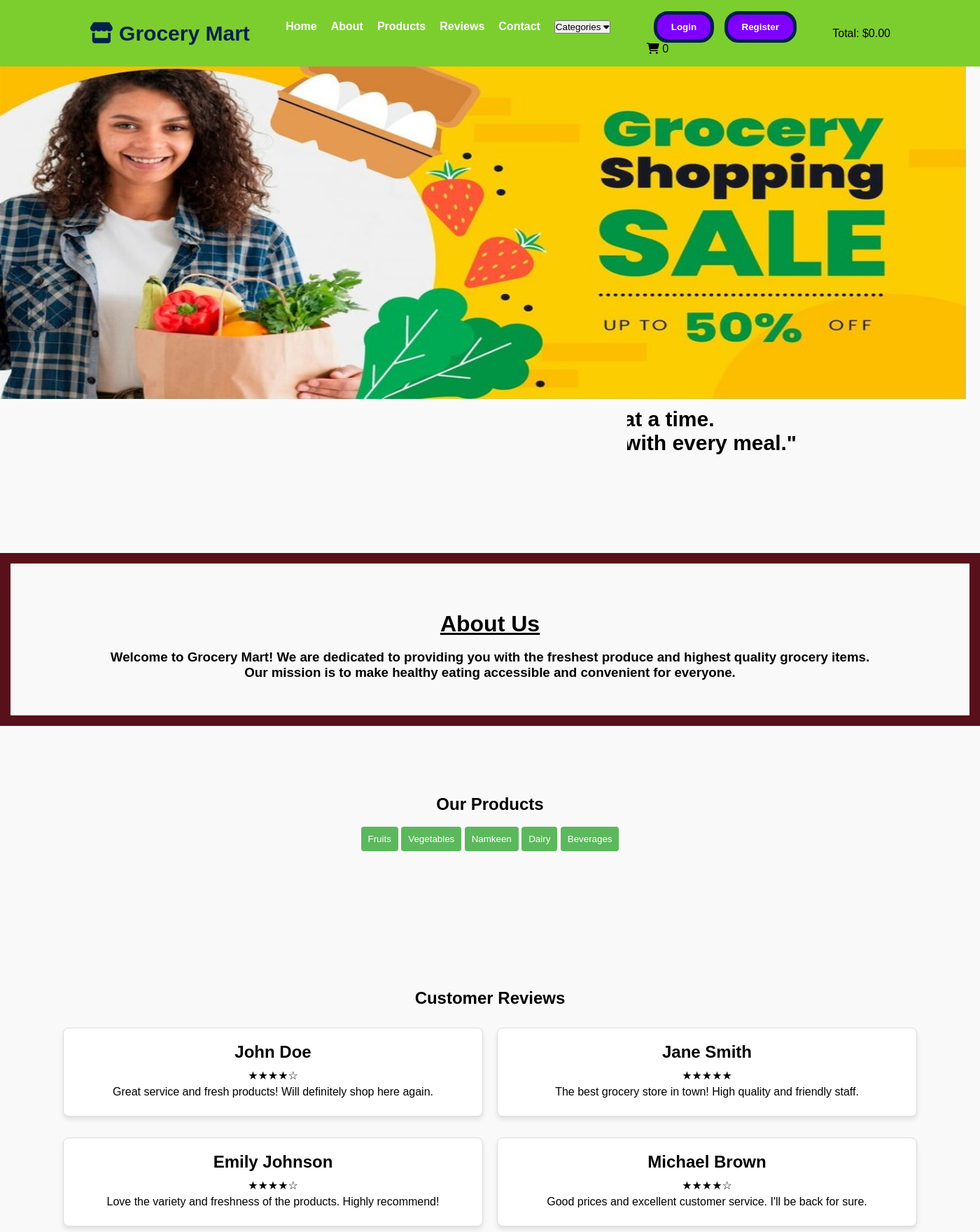
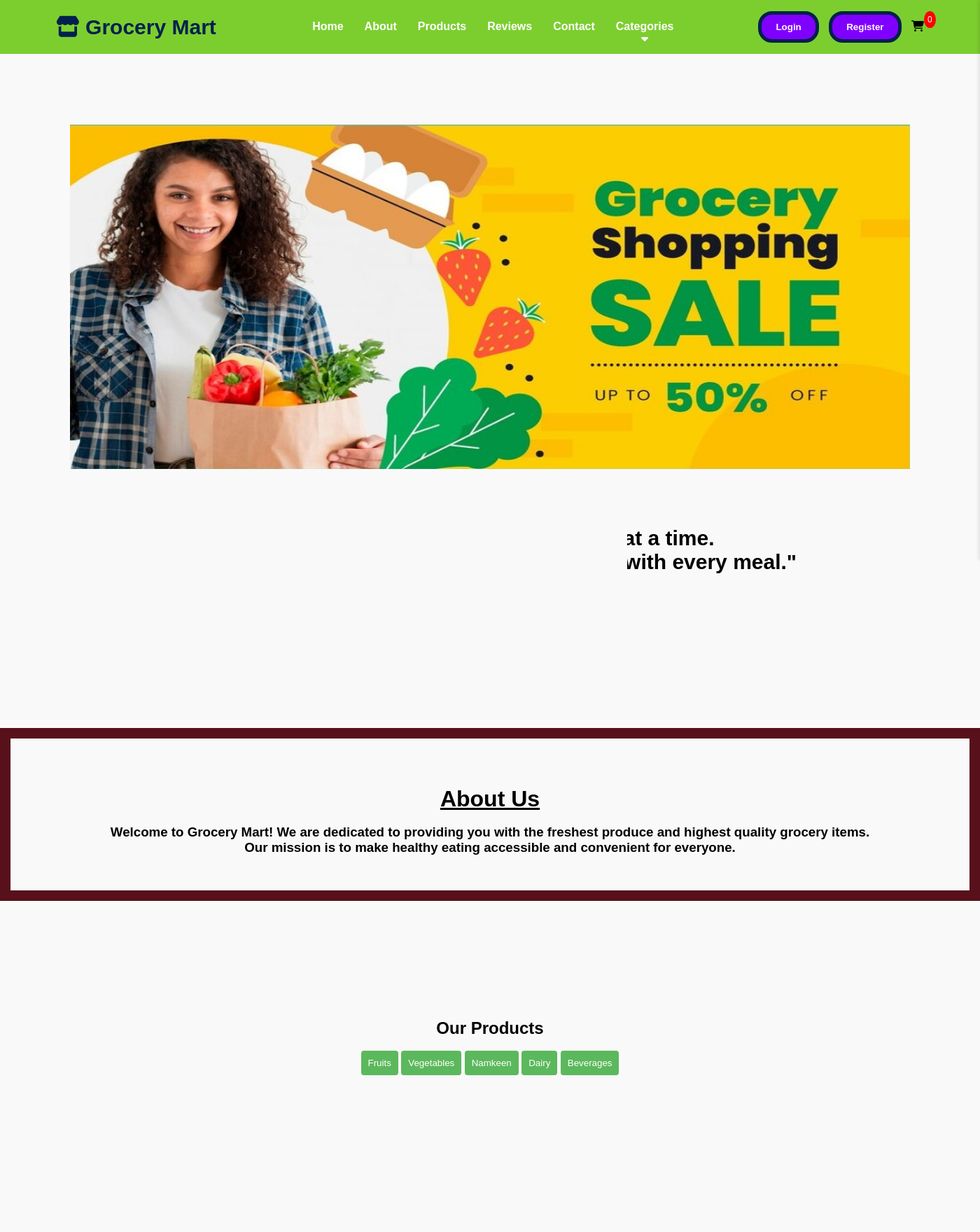
Before and after one commit to dattatreyanammina1/DemoProject, a PHP site: page / in a window 1400 px wide. Shown: the top 1760 px of the page at 70% size. Run offline with PHP 8.4, Linux system fonts and the light colour scheme.

Commit message:
Update style.css

```diff
--- a/style.css
+++ b/style.css
@@ -1,9 +1,8 @@
 @import url('https://fonts.googleapis.com/css2?family=Libre+Baskerville:ital,wght@0,400;0,700;1,400&display=swap');
 
-/* Media query for mobile phones */
 @media only screen and (max-width: 1650px) {
-    /* Make images responsive */
-    .navbar{
+
+    .navbar {
         width: width;
         height: height;
     }
@@ -26,11 +25,12 @@
 body {
     font-family: "Poppins", sans-serif;
     background-color: #f9f9f9;
+    padding-top: 100px;
 }
 
 header {
     background-color: #7cce2f;
-    padding: 1rem 8rem;
+    padding: 1rem 5rem;
     display: flex;
     align-items: center;
     justify-content: space-between;
@@ -49,12 +49,16 @@ header {
 
 .navbar {
     display: flex;
-    gap: 20px;
+    gap: 30px;
+    padding-left: 5px;
+    width: 500px;
+    height: 19.64px;
     position: relative;
 }
 
 .navbar .a1 {
     color: white;
+    align-items: center;
     font-weight: bold;
     text-transform: capitalize;
 }
@@ -69,6 +73,110 @@ header {
     cursor: pointer;
     border: 5px solid #01204E;
     border-radius: 20px;
+}
+
+.cart-icon {
+    display: inline;
+    padding-left: 10px;
+    cursor: pointer;
+    align-items: center;
+}
+
+#cart-count {
+    position: absolute;
+    display: inline;
+    top: 16px;
+    padding-right: 39px;
+    background-color: red;
+    color: white;
+    border-radius: 50%;
+    padding: 5px;
+    font-size: 12px;
+}
+
+#cart {
+    position: fixed;
+    top: 0;
+    right: 0;
+    width: 300px;
+    height: 100%;
+    background: #fff;
+    box-shadow: -2px 0 5px rgba(0, 0, 0, 0.1);
+    padding: 20px;
+    box-sizing: border-box;
+    transition: transform 0.3s ease-in-out;
+    z-index: 1000;
+    transform: translateX(100%);
+}
+
+#cart h2 {
+    margin-top: 0;
+    font-size: 24px;
+    border-bottom: 1px solid #ccc;
+    padding-bottom: 10px;
+}
+
+#cart ul {
+    list-style-type: none;
+    padding: 0;
+    margin: 20px 0;
+    max-height: 70%;
+    overflow-y: auto;
+}
+
+#cart ul li {
+    margin-bottom: 10px;
+    padding-bottom: 10px;
+    border-bottom: 1px solid #eee;
+}
+
+#cart p {
+    font-size: 18px;
+    font-weight: bold;
+    text-align: right;
+}
+
+.cart-hidden {
+    transform: translateX(100%);
+}
+
+.cart-visible {
+    transform: translateX(0);
+}
+
+#cart-items li {
+    display: flex;
+    justify-content: space-between;
+    align-items: center;
+}
+
+#cart-items li span {
+    flex: 1;
+}
+
+#cart-total {
+    text-align: center;
+    font-weight: bold;
+    margin: 20px;
+}
+
+.product-card {
+    border: 1px solid #ddd;
+    padding: 20px;
+    margin: 20px;
+    text-align: center;
+}
+
+.product-card button {
+    padding: 10px 20px;
+    background-color: #28a745;
+    color: white;
+    border: none;
+    cursor: pointer;
+}
+
+.product-card button:hover {
+    background-color: #218838;
 }
 
 .a1 {
@@ -93,14 +201,14 @@ header {
     justify-content: center;
     flex-direction: column;
     padding-top: 80px;
-    /* Adjusted padding to account for fixed header */
     text-align: center;
 }
 
 .img1 {
     padding-top: 78px;
-    width: 1380px;
-    position: relative;
+    width: 1300px;
+    align-items: center;
+    padding-left: 100px;
     height: 570px;
 }
 
@@ -109,7 +217,7 @@ header {
     overflow: hidden;
     text-align: center;
     padding-top: 8px;
-    padding-bottom: 30px;
+    margin-bottom: 290px;
 }
 
 .h::after {
@@ -117,12 +225,10 @@ header {
     position: absolute;
     top: 0;
     left: -100%;
-    /* Initially, text is positioned outside the container */
     width: 100%;
     height: 100%;
     background: linear-gradient(to right, rgba(255, 255, 255, 0), #f9f9f9 50%);
     animation: slideText 5s linear infinite;
-    /* Adjust duration and timing function as needed */
 }
 
 @keyframes slideText {
@@ -133,8 +239,18 @@ header {
     100% {
         left: 100%;
     }
+}
 
-    /* Text moves to the right edge of its container */
+.dropbtn{
+    font-size: 16px;
+    font-family: "Poppins", sans-serif;
+    color: white;
+    background-color: #7cce2f;
+    font-weight: bold;
+    text-decoration: none;
+    display: inline;
+    border: 0;
+    margin: 0;
 }
 
 .dropdown {
@@ -145,20 +261,25 @@ header {
 .dropdown-content {
     display: none;
     position: absolute;
-    background-color: #f9f9f9;
     min-width: 160px;
-    z-index: 1;
+    z-index: 0;
 }
 
 .dropdown-content a {
-    color: black;
+    color: white;
     padding: 12px 16px;
     display: block;
     text-align: left;
 }
 
+.a2{
+    background-color: #01204E;
+}
+
 .a2:hover {
-    border: 10px solid aquamarine;
+    border: 8px solid aquamarine;
+    padding: 5px;
+    box-shadow: inset 5px solid black;
 }
 
 .dropdown:hover .dropdown-content {
@@ -168,8 +289,8 @@ header {
 .about-page {
     padding: 50px;
     text-align: center;
-    margin-top: 110px;
     border: 15px solid #58111A;
+    margin-top: -70px;
 }
 
 #u {
@@ -181,6 +302,7 @@ header {
 .categories-page {
     padding: 80px 80px;
     text-align: center;
+    margin-top: 70px;
 }
 
 .product-grid {
@@ -308,9 +430,7 @@ header {
 
 .review-card {
     flex-basis: calc(50% - 20px);
-    /* Adjust as needed */
     margin-bottom: 20px;
-    /* Adjust spacing between review cards */
 }
 
 footer {
@@ -352,3 +472,56 @@ footer {
 .social-media a:hover {
     color: #f0c040;
 }
+
+h2 {
+    margin-bottom: 20px;
+    margin-top: 70px;
+}
+
+.form-group {
+    margin-bottom: 15px;
+    align-items: center;
+    padding: 0 150px;
+}
+
+label {
+    display: block;
+    margin-bottom: 5px;
+}
+
+input[type="text"],
+input[type="email"],
+textarea {
+    width: 100%;
+    padding: 10px;
+    border: 1px solid #ddd;
+    border-radius: 4px;
+    box-sizing: border-box;
+}
+
+input[type="submit"] {
+    background-color: #007BFF;
+    color: #fff;
+    border: none;
+    padding: 10px 20px;
+    border-radius: 4px;
+    cursor: pointer;
+}
+
+input[type="submit"]:hover {
+    background-color: #0056b3;
+}
+
+.success-message {
+    background-color: #d4edda;
+    color: #155724;
+    padding: 10px;
+    border: 1px solid #c3e6cb;
+    border-radius: 4px;
+    margin-bottom: 20px;
+}
+
+#contactus{
+    position: relative;
+    margin-top: 70px;
+}
```
